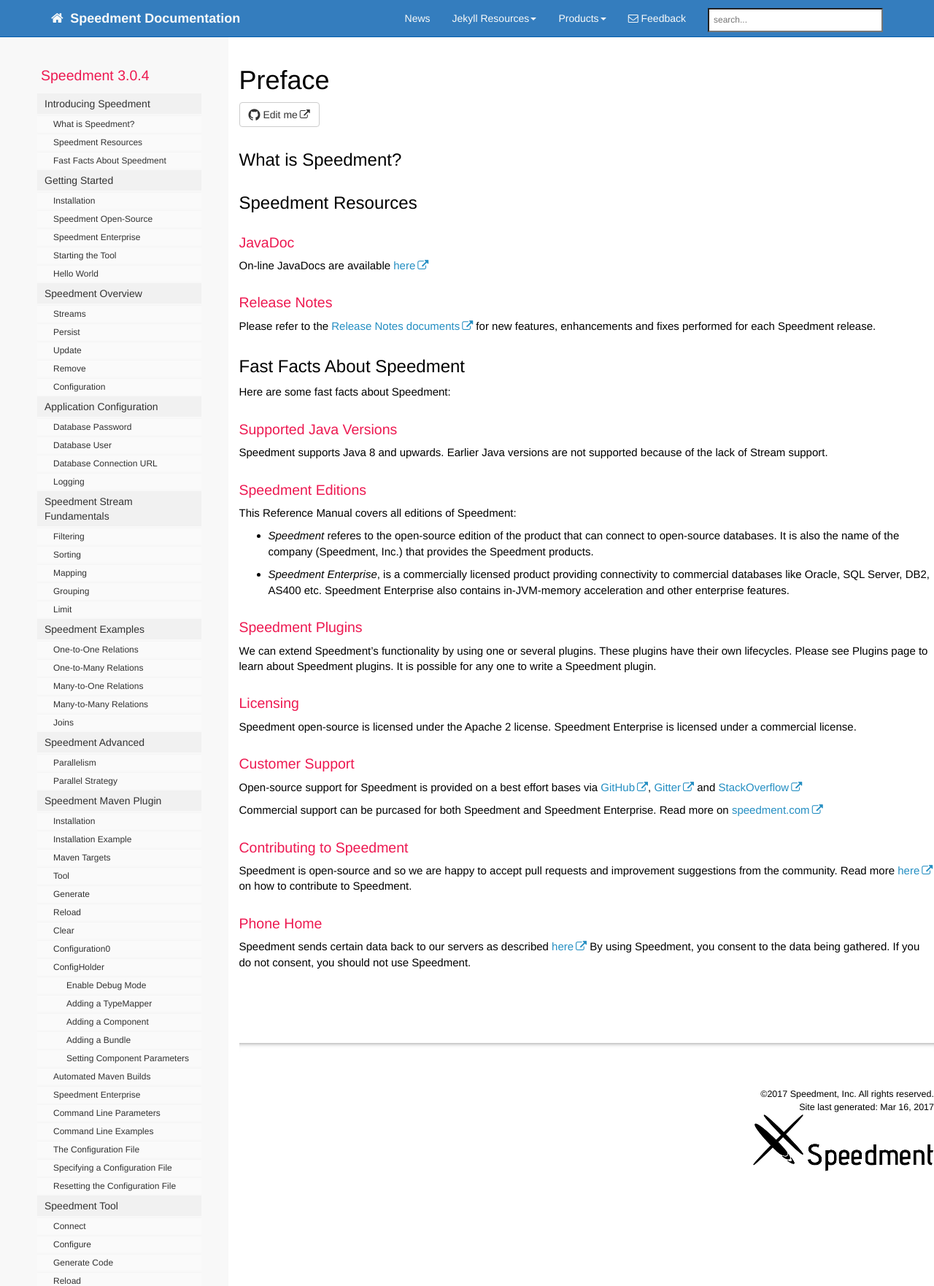
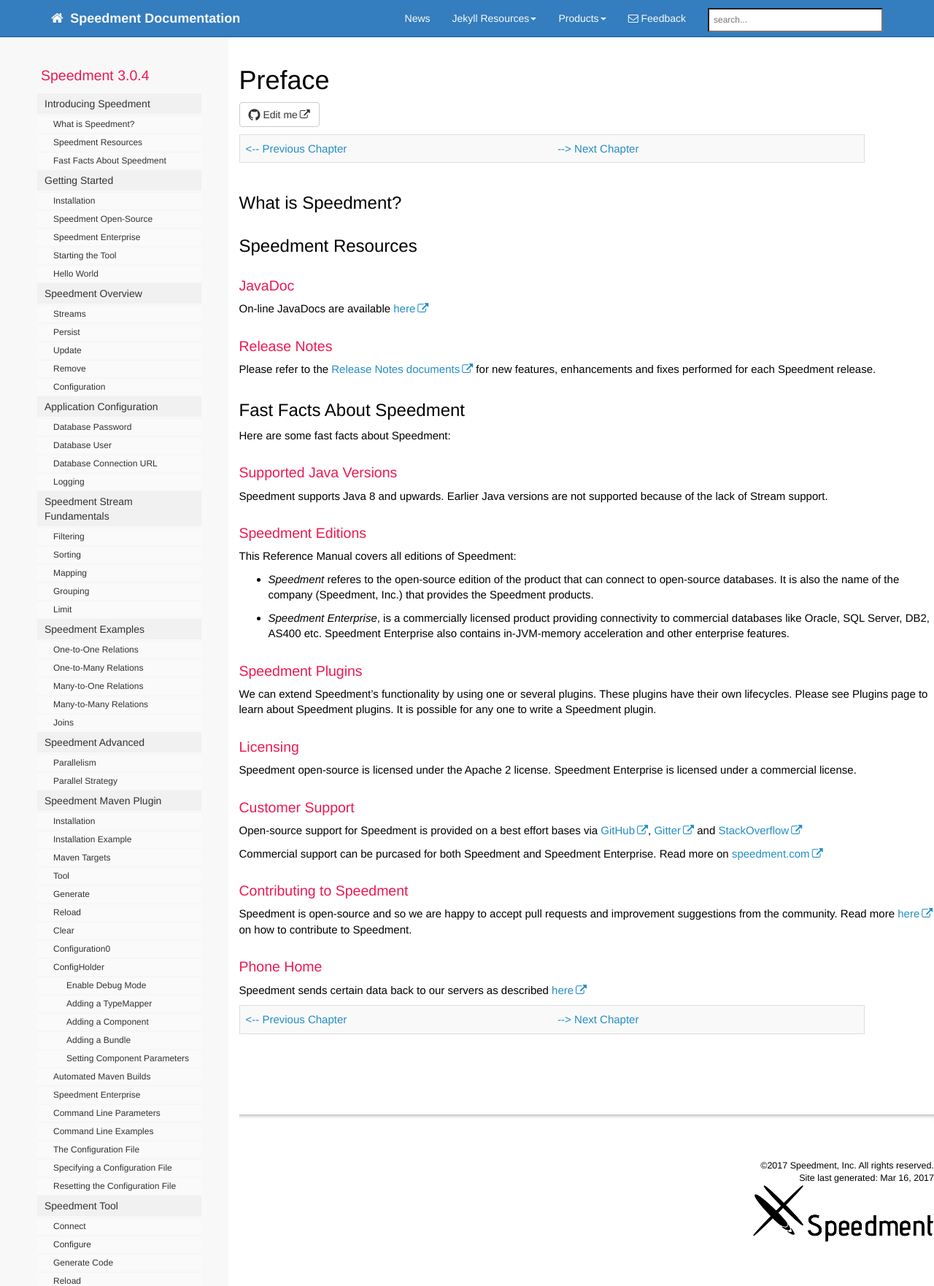
Before and after one commit to speedment/speedment-doc, a Jekyll site: the page built from pages/introduction.md, in a window 1280 px wide. Shown: the whole page at 73% size. Built offline with Jekyll 4.4.1, drawn with Linux system fonts in a browser that asks for light colours; nearby versions of some CDN libraries; comment, search, counter and statistics services are not loaded.

Commit message:
introduction: improve

```diff
--- a/_data/sidebars/mydoc_sidebar.yml
+++ b/_data/sidebars/mydoc_sidebar.yml
@@ -34,7 +34,7 @@
       type: homepage
 
     - title: Fast Facts About Speedment
-      url: introduction.html#fast-facts-about-Speedment
+      url: introduction.html#fast-facts-about-speedment
       output: web, pdf
       type: homepage
 
--- a/pages/introduction.md
+++ b/pages/introduction.md
@@ -5,7 +5,11 @@
 keywords: Speedment, Preface, Editions, Arcitecture, Plugins, Licensing, Support, JavaDoc, Contributing
 toc: false
 Tags: Introduction, Preface, License
+next: getting_started.html
+previous: introduction.html
 ---
+
+{% include prev_next.html %}
 
 ## What is Speedment?
 
@@ -44,4 +48,6 @@
 Speedment is open-source and so we are happy to accept pull requests and improvement suggestions from the community. Read more [here](https://github.com/speedment/speedment/blob/master/CONTRIBUTING.md) on how to contribute to Speedment.
 
 ### Phone Home
-Speedment sends certain data back to our servers as described [here](https://github.com/speedment/speedment/blob/master/DISCLAIMER.MD) By using Speedment, you consent to the data being gathered. If you do not consent, you should not use Speedment.
+Speedment sends certain data back to our servers as described [here](https://github.com/speedment/speedment/blob/master/DISCLAIMER.MD)
+
+{% include prev_next.html %}
```
